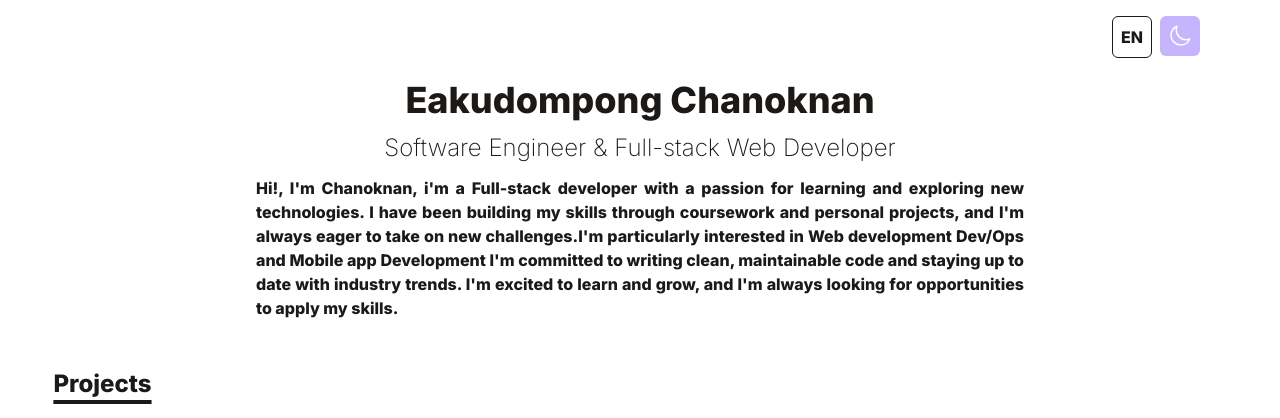
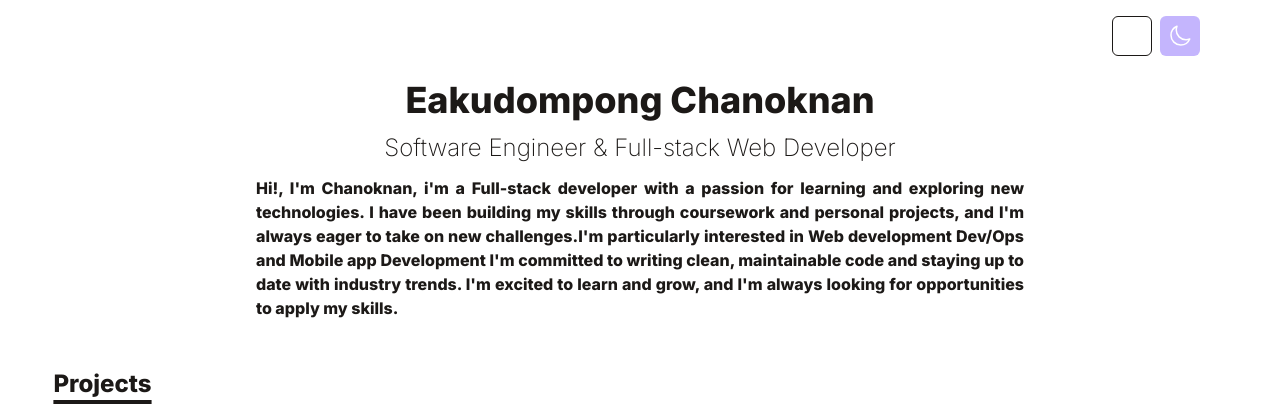
Before and after one commit to EC-9624/portfolio, a React (Vite) app: page / in a window 1280 px wide. Shown: the top 418 px of the page. Built offline with nearby package versions, Linux system fonts and the light colour scheme; grey boxes are pictures that could not be loaded.

Commit message:
Todo add language functionality

```diff
--- a/src/App.jsx
+++ b/src/App.jsx
@@ -1,11 +1,11 @@
 import React, { useEffect, useState } from "react";
-import Header from "./components/Header";
 import Footer from "./components/Footer";
 import Projects from "./components/Projects";
 import Contact from "./components/Contact";
 import About from "./components/About";
 import Title from "./components/Title";
 import Timeline from "./components/Timeline";
+import Header from "./components/Header";
 
 function App() {
   //darkMode
@@ -65,22 +65,31 @@ function App() {
     </svg>
   );
 
+  //lang
+  const [lang, setLang] = useState(null);
+
+  const handleLangSwitch = () => {
+    setLang(lang === "EN" ? "JP" : "EN");
+  };
+
   return (
     <div className="App bg-white dark:bg-stone-900 text-stone-900 dark:text-stone-300 min-h-screen font-inter ">
       <button
         type="button"
         onClick={handleThemeSwitch}
-        className="fixed p-2 z-10 right-20 top-4 bg-violet-300 dark:bg-orange-300 text-lg  rounded-md"
+        className="fixed p-2 z-10 right-2 md:right-20 top-4   bg-violet-300 dark:bg-orange-300 text-lg  rounded-md "
       >
         {theme === "dark" ? sun : moon}
       </button>
-      <button className="fixed p-2 z-10 right-32 top-4 border rounded-md border-stone-900 dark:border-white font-semibold">
-        EN
+      <button
+        className="fixed p-2 z-10 right-14 md:right-32 top-4 border rounded-md border-stone-900 dark:border-white font-semibold w-10 h-10"
+        onClick={handleLangSwitch}
+      >
+        {lang}
       </button>
+
       <About></About>
-
       <Projects></Projects>
-
       <Contact />
       <Footer />
     </div>
--- a/src/components/About.jsx
+++ b/src/components/About.jsx
@@ -2,7 +2,7 @@ import React from "react";
 
 function About() {
   return (
-    <div className="flex items-center justify-center flex-col text-center pt-20 pb-6 mx-auto">
+    <div className="flex items-center justify-center flex-col text-center pt-20 pb-6 mx-4">
       <h1 className="text-3xl md:text-4xl mb-1 md:mb-3 font-bold">
         Eakudompong Chanoknan
       </h1>
--- a/src/components/Contact.jsx
+++ b/src/components/Contact.jsx
@@ -3,7 +3,7 @@ import Title from "./Title";
 
 function Contact() {
   return (
-    <div className="flex flex-col mb-10 mt-2 mx-auto max-w-screen-xl">
+    <div className="flex flex-col mb-10 mt-2 mx-auto max-w-screen-xl ">
       <div className="flex justify-center items-center ">
         <form
           action="https://getform.io/slug"
--- a/src/components/ProjectItem.jsx
+++ b/src/components/ProjectItem.jsx
@@ -7,7 +7,7 @@ function ProjectItem(props) {
       <img
         src={imgUrl}
         alt="Project"
-        className="w-full h-36 md:h-48 object-cover cursor-pointer"
+        className="w-full h-32 md:h-36 object-cover cursor-pointer"
       />
       <div className="w-full p-4">
         <h3 className="text-lg md:text-xl mb-2 md:mb-3 font-semibold">
```
